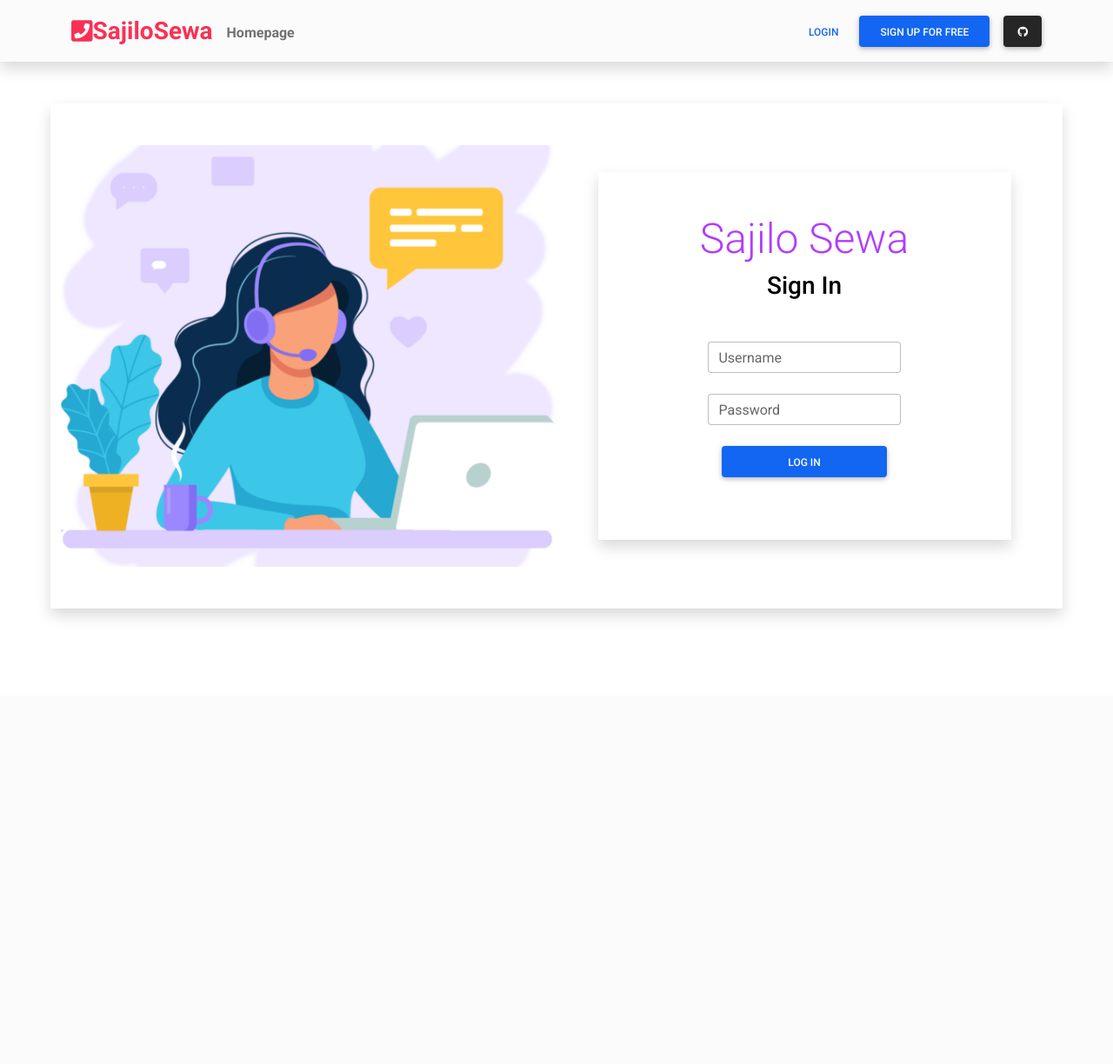
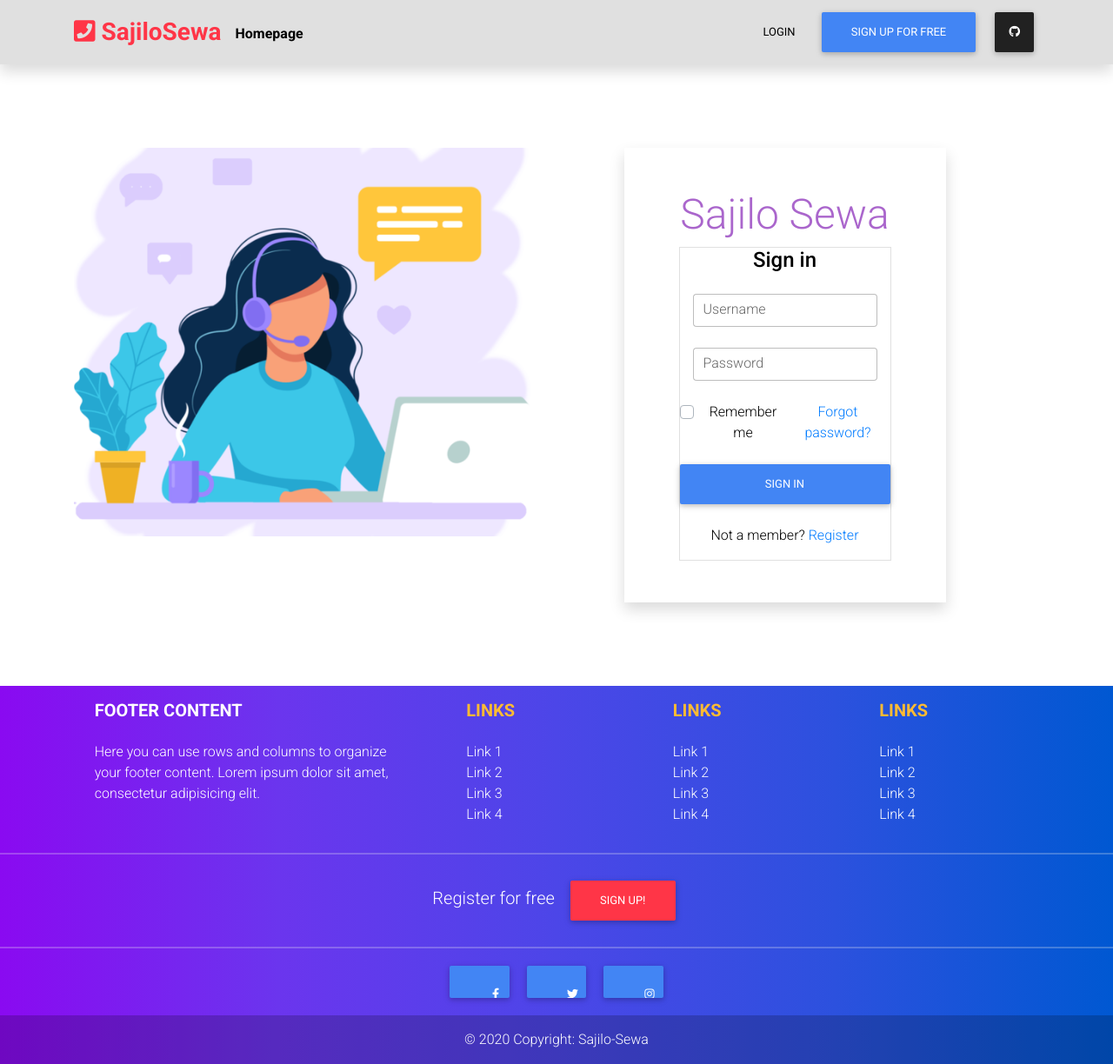
Before and after one commit to Callme-Group/Sajilo-Sewa, a Django app: page /login/ in a window 1280 px wide. Shown: the whole page at 87% size. Before the commit the page ends 709 px from the top, so only its background shows below. Run offline with Django 3.2, Linux system fonts and the light colour scheme; some libraries are stand-ins or nearby versions.

Commit message:
add footer

```diff
--- a/dashboard/templates/dashboard/login.html
+++ b/dashboard/templates/dashboard/login.html
@@ -6,11 +6,15 @@
 {% block content %}
 
     <section class="h-75 b-0 g-0 border-3 ">
+
         <div class="container py-5 h-75 ">
-          <div class="row d-flex justify-content-center align-content-center h-75 b-0 border-0 shadow">
+
+          <div class="row d-flex justify-content-center align-content-center h-75 b-0 border-0 ">
+
             <div class="col ">
 
                 <div class="row g-0  w-100 py-5 ">
+
                   <div class="col-xl-6 col-lg-5 col-xs-5 d-none d-xl-block border-0 h-75 ">
                     <img
                       src="{% static 'images/login1.png' %}"
@@ -18,30 +22,53 @@
                       style="border-top-left-radius: .25rem; border-bottom-left-radius: .25rem;"
                     />
                   </div>
-                  <div class="col-xl-5 col-lg-7 col-xs-5 border-0 m-lg-auto shadow">
+
+                  <div class="col-xl-4 col-lg-7 col-xs-5 border-0 m-lg-auto shadow">
                             <div class="card-body p-md-5 text-black">
                                 <h1 class="display-5 text-center text-secondary"> Sajilo Sewa</h1>
-                      <h3 class="mb-5 text-center">Sign In</h3>
-                      <form  method="post" action="">
+                              <form class="text-center border border-light " action="" method="post">
                                   {% csrf_token %}
-                        <div class="col-md-7 mb-4 col-xs-6 m-auto   ">
+
+                                    <p class="h4 mb-4">Sign in</p>
+
+                                    <!-- Username -->
+
+                                  <div class="col-xl-12 m-auto">
                                      <div class="form-outline mb-4">
-                                <input type="text" name="username" id="form2Example1"  class="form-control"/>
+                                          <input type="text" name="username" id="defaultLoginFormEmail" class="form-control mb-4" >
                                           <label class="form-label" for="form2Example1">Username</label>
                                      </div>
                                   </div>
-
-                        <div class=" col-md-7 mb-4 col-xs-6 m-auto ">
+                                    <!-- Password -->
+                                   <div class="col-xl-12  m-auto">
                                       <div class="form-outline mb-4">
-                                <input type="text" name="password" id="form2Example1" class="form-control"/>
+                                              <input type="text" name="password" id="defaultLoginFormEmail" class="form-control mb-4" >
                                               <label class="form-label" for="form2Example1">Password</label>
                                       </div>
                                    </div>
 
-                        <div class="col-md-6 mb-4 col-xs-6 m-auto  ">
-                            <button type="submit" class="btn btn-primary w-100 ">Log In</button>
+
+                                    <div class="d-flex justify-content-around">
+                                        <div>
+                                            <!-- Remember me -->
+                                            <div class="custom-control custom-checkbox">
+                                                <input type="checkbox" class="custom-control-input" id="defaultLoginFormRemember">
+                                                <label class="custom-control-label" for="defaultLoginFormRemember">Remember me</label>
+                                            </div>
+                                        </div>
+                                        <div>
+                                            <!-- Forgot password -->
+                                            <a href="{% url 'reset_password' %}">Forgot password?</a>
+                                        </div>
                             </div>
 
+                            <!-- Sign in button -->
+                            <button class="btn btn-primary btn-block my-4" type="submit">Sign in</button>
+
+                            <!-- Register -->
+                            <p>Not a member?
+                                <a href="{% url 'Signup' %}">Register</a>
+                            </p>
 
            </form>
                     </div>
--- a/dashboard/templates/dashboard/password_reset.html
+++ b/dashboard/templates/dashboard/password_reset.html
@@ -6,8 +6,8 @@
    {% block css_files %} <link rel="stylesheet" href='{% static "css/resetform.css" %}'> {% endblock css_files %}
 {% block content %}
 
-<div class="container">
-	<div class="row justify-content-center d-flex mt-3 border shadow p-3">
+<div class="container mb-5">
+	<div class="row justify-content-center d-flex mt-3  shadow p-3">
 		<div class="col-md-5 col-sm-5 col-lg-4  col-md-offset-4 ">
             <div class="panel panel-default">
               <div class="panel-body">
--- a/dashboard/templates/dashboard/register.html
+++ b/dashboard/templates/dashboard/register.html
@@ -8,7 +8,7 @@
 {% block content %}
 <section class="h-75 b-0 g-0 border-3 ">
         <div class="container py-5 h-100 ">
-          <div class="row d-flex justify-content-center align-content-center h-75 b-0 border-0 shadow">
+          <div class="row d-flex justify-content-center align-content-center h-75 b-0 border-0 ">
             <div class="col ">
 
                 <div class="row g-0  w-100 py-5 ">
--- /dev/null
+++ b/templates/footer.html
@@ -0,0 +1,163 @@
+<!-- Footer -->
+<footer class="bg-dark text-white text-center text-lg-start" style="background-image: linear-gradient(to right, #8a0af1, #6b35ee, #4c46e8, #2c51de, #0058d2);">
+
+  <!-- Footer Links -->
+  <div class="container  text-center text-md-left">
+
+    <!-- Grid row -->
+    <div class="row">
+
+      <!-- Grid column -->
+      <div class="col-md-4 mx-auto">
+
+        <!-- Content -->
+        <h5 class="font-weight-bold text-uppercase mt-3 mb-4">Footer Content</h5>
+        <p>Here you can use rows and columns to organize your footer content. Lorem ipsum dolor sit amet,
+          consectetur
+          adipisicing elit.</p>
+
+      </div>
+      <!-- Grid column -->
+
+      <hr class="clearfix w-100 d-md-none">
+
+      <!-- Grid column -->
+      <div class="col-md-2 mx-auto">
+
+        <!-- Links -->
+        <h5 class="font-weight-bold text-uppercase mt-3 mb-4 text-warning">Links</h5>
+
+        <ul class="list-unstyled">
+          <li>
+            <a href="#! "class="text-white">Link 1</a>
+          </li>
+          <li>
+            <a href="#!" class="text-white">Link 2</a>
+          </li>
+          <li>
+            <a href="#!" class="text-white">Link 3</a>
+          </li>
+          <li>
+            <a href="#!" class="text-white">Link 4</a>
+          </li>
+        </ul>
+
+      </div>
+      <!-- Grid column -->
+
+      <hr class="clearfix w-100 d-md-none">
+
+      <!-- Grid column -->
+      <div class="col-md-2 mx-auto">
+
+        <!-- Links -->
+        <h5 class="font-weight-bold text-uppercase mt-3 mb-4 text-warning">Links</h5>
+
+        <ul class="list-unstyled">
+          <li>
+            <a href="#!" class="text-white">Link 1</a>
+          </li>
+          <li>
+            <a href="#!"class="text-white">Link 2</a>
+          </li>
+          <li>
+            <a href="#!"class="text-white">Link 3</a>
+          </li>
+          <li>
+            <a href="#!"class="text-white">Link 4</a>
+          </li>
+        </ul>
+
+      </div>
+      <!-- Grid column -->
+
+      <hr class="clearfix w-100 d-md-none">
+
+      <!-- Grid column -->
+      <div class="col-md-2 mx-auto">
+
+        <!-- Links -->
+        <h5 class="font-weight-bold text-uppercase mt-3 mb-4  text-warning">Links</h5>
+
+        <ul class="list-unstyled">
+          <li>
+            <a href="#!" class="text-white">Link 1
+            </a>
+          </li>
+          <li>
+            <a href="#!"class="text-white">Link 2</a>
+          </li>
+          <li>
+            <a href="#!"class="text-white">Link 3</a>
+          </li>
+          <li>
+            <a href="#!"class="text-white">Link 4</a>
+          </li>
+        </ul>
+
+      </div>
+      <!-- Grid column -->
+
+    </div>
+    <!-- Grid row -->
+
+  </div>
+  <!-- Footer Links -->
+
+  <hr>
+
+  <!-- Call to action -->
+  <ul class="list-unstyled list-inline text-center py-2">
+    <li class="list-inline-item">
+      <h5 class="mb-1">Register for free</h5>
+    </li>
+    <li class="list-inline-item">
+      <a href="#!" class="btn btn-danger btn-rounded">Sign up!</a>
+    </li>
+  </ul>
+  <!-- Call to action -->
+
+  <hr>
+
+  <!-- Social buttons -->
+  <ul class="list-unstyled list-inline text-center">
+    <li class="list-inline-item">
+     <a
+        class="btn btn-primary btn-floating m-1"
+        style="background-color: #3b5998;"
+        href="#!"
+        role="button"
+        ><i class="fab fa-facebook-f"></i
+      ></a>
+    </li>
+    <li class="list-inline-item">
+      <a
+        class="btn btn-primary btn-floating m-1"
+      style="background-color: #55acee;"
+        href="#!"
+        role="button"
+        ><i class="fab fa-twitter"></i
+      ></a>
+    </li>
+    <li class="list-inline-item">
+      <a
+        class="btn btn-primary btn-floating m-1"
+       style="background-color: #dd4b39;"
+        href="#!"
+        role="button"
+        ><i class="fab fa-instagram"></i
+      ></a>
+    </li>
+
+  </ul>
+  <!-- Social buttons -->
+
+  <!-- Copyright -->
+ <div class="text-center p-3" style="background-color: rgba(0, 0, 0, 0.2);">
+    © 2020 Copyright:
+    <a class="text-white" href="" >Sajilo-Sewa</a>
+  </div>
+  <!-- Copyright -->
+
+</footer>
+<!-- Footer -->
--- a/templates/layout.html
+++ b/templates/layout.html
@@ -26,6 +26,11 @@
             href="https://cdnjs.cloudflare.com/ajax/libs/mdb-ui-kit/3.10.1/mdb.min.css"
             rel="stylesheet"
     />
+    <link rel="stylesheet" href="https://use.fontawesome.com/releases/v5.11.2/css/all.css">
+<link rel="stylesheet" href="https://fonts.googleapis.com/css?family=Roboto:300,400,500,700&display=swap">
+<link rel="stylesheet" href="node_modules/mdbootstrap/css/bootstrap.min.css">
+<link rel="stylesheet" href="node_modules/mdbootstrap/css/mdb.min.css">
+<link rel="stylesheet" href="node_modules/mdbootstrap/css/style.css">
 
 
 
@@ -38,11 +43,17 @@
 
 {% endblock content %}
 
+{% include 'footer.html' %}
+
 {% block js %} {% endblock js %}
 <script src='{% static "js/index.js" %}'></script>
  {% load crispy_forms_tags %}
 
 <script type="text/javascript" src="https://cdnjs.cloudflare.com/ajax/libs/mdb-ui-kit/3.10.1/mdb.min.js"></script>
+<script type="text/javascript" src="node_modules/mdbootstrap/js/jquery.min.js"></script>
+<script type="text/javascript" src="node_modules/mdbootstrap/js/popper.min.js"></script>
+<script type="text/javascript" src="node_modules/mdbootstrap/js/bootstrap.min.js"></script>
+<script type="text/javascript" src="node_modules/mdbootstrap/js/mdb.min.js"></script>
 
  {# Sweet alerts cdn   #}
     <script src="//cdn.jsdelivr.net/npm/sweetalert2@11"></script>
```
Lines whose indentation alone changed are shown as unchanged.
